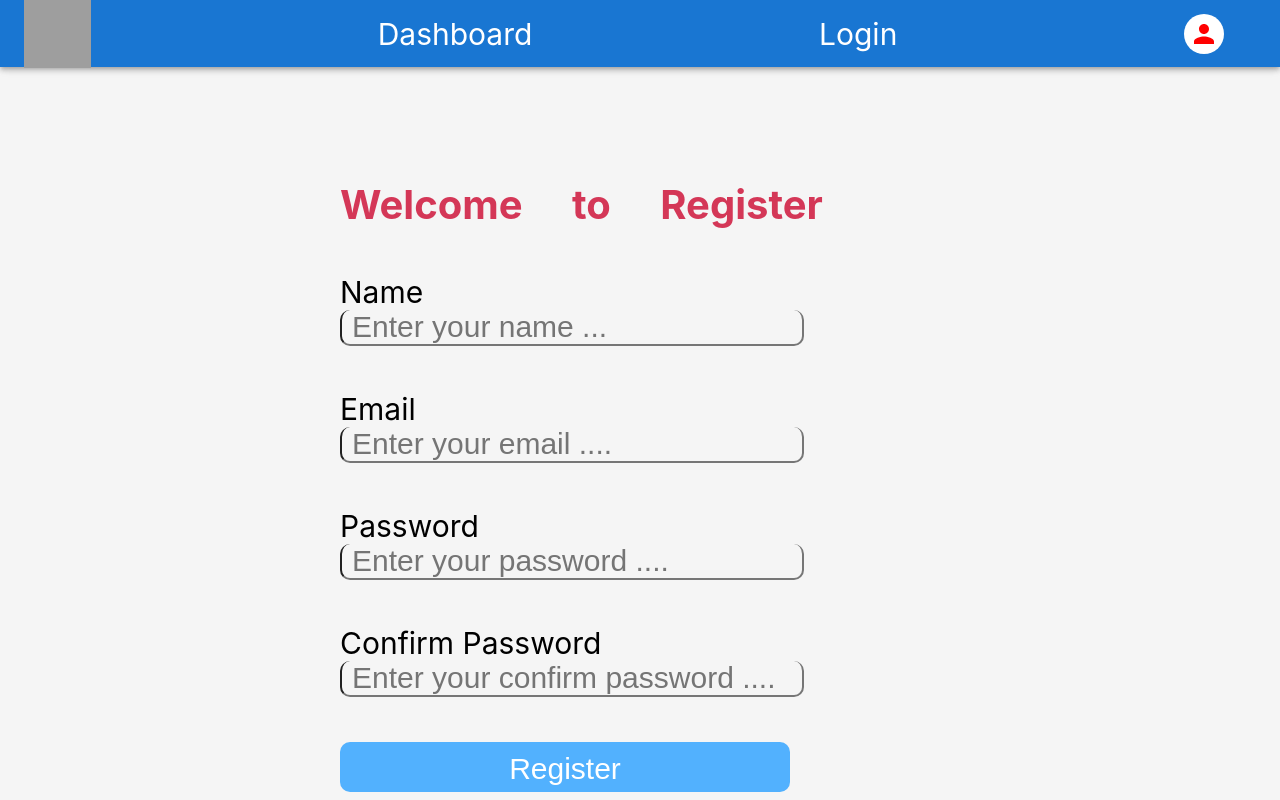
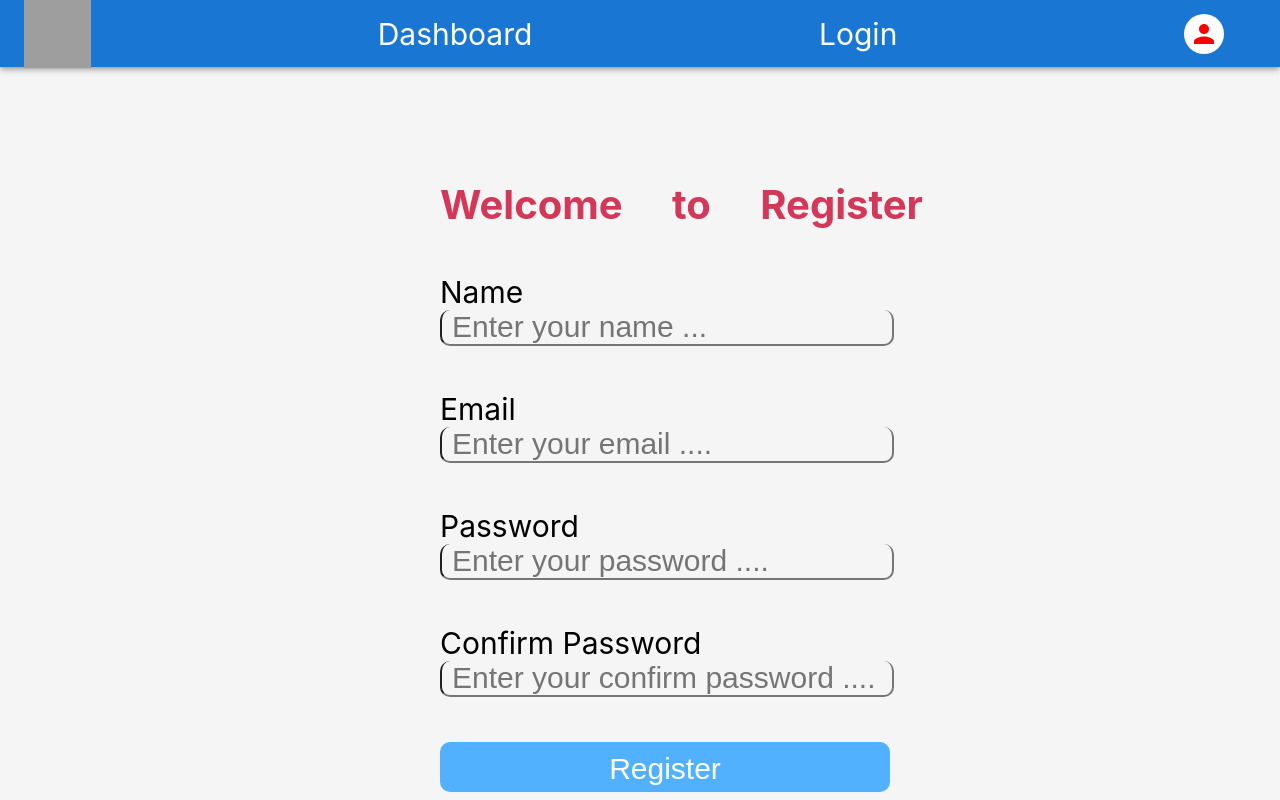
Before and after one commit to soorajsin/Flight, a React (Create React App) app in the folder client/: page /register in a window 1280 px wide. Shown: the top 800 px of the page. Built offline with nearby package versions, Linux system fonts and the light colour scheme; no server answers; grey boxes are pictures that could not be loaded.

Commit message:
Update mix.css
Upload

```diff
--- a/client/src/Components/Account/mix.css
+++ b/client/src/Components/Account/mix.css
@@ -26,10 +26,12 @@
           font-size: 40px;
           color: #d43757;
           word-spacing: 40px;
+          margin-left:100px;
 }
 
 .register .containerRegister .reg {
           margin-top: 25px;
+          margin-left:100px;
 }
 
 .register .containerRegister .reg label {
@@ -40,7 +42,7 @@
 .register .containerRegister .reg input {
           font-size: 30px;
           border-radius: 10px;
-          width: 450px;
+          width: 440px;
           border-top: none;
           padding-left: 10px;
           background-color: #f5f5f5;
```
